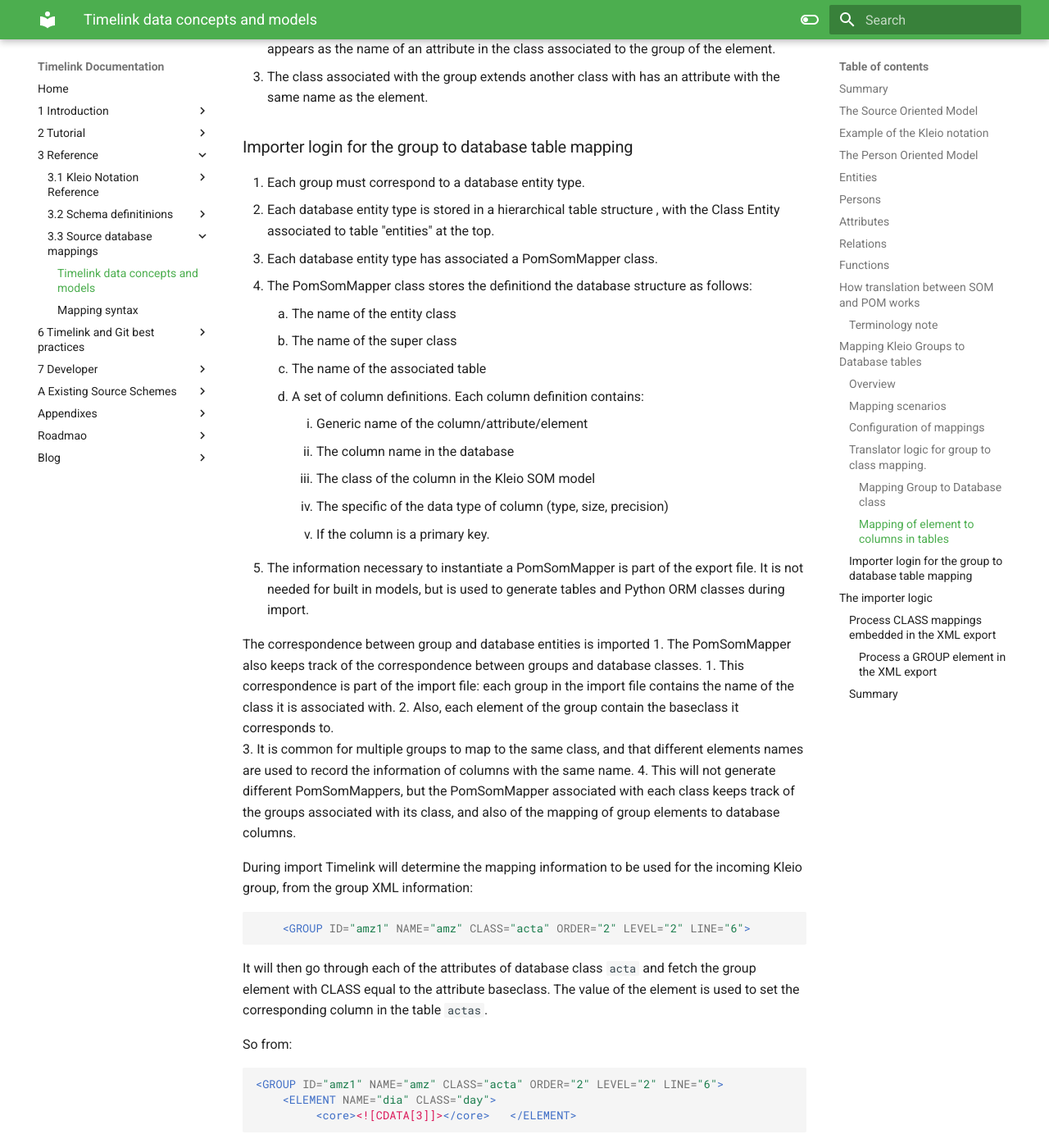
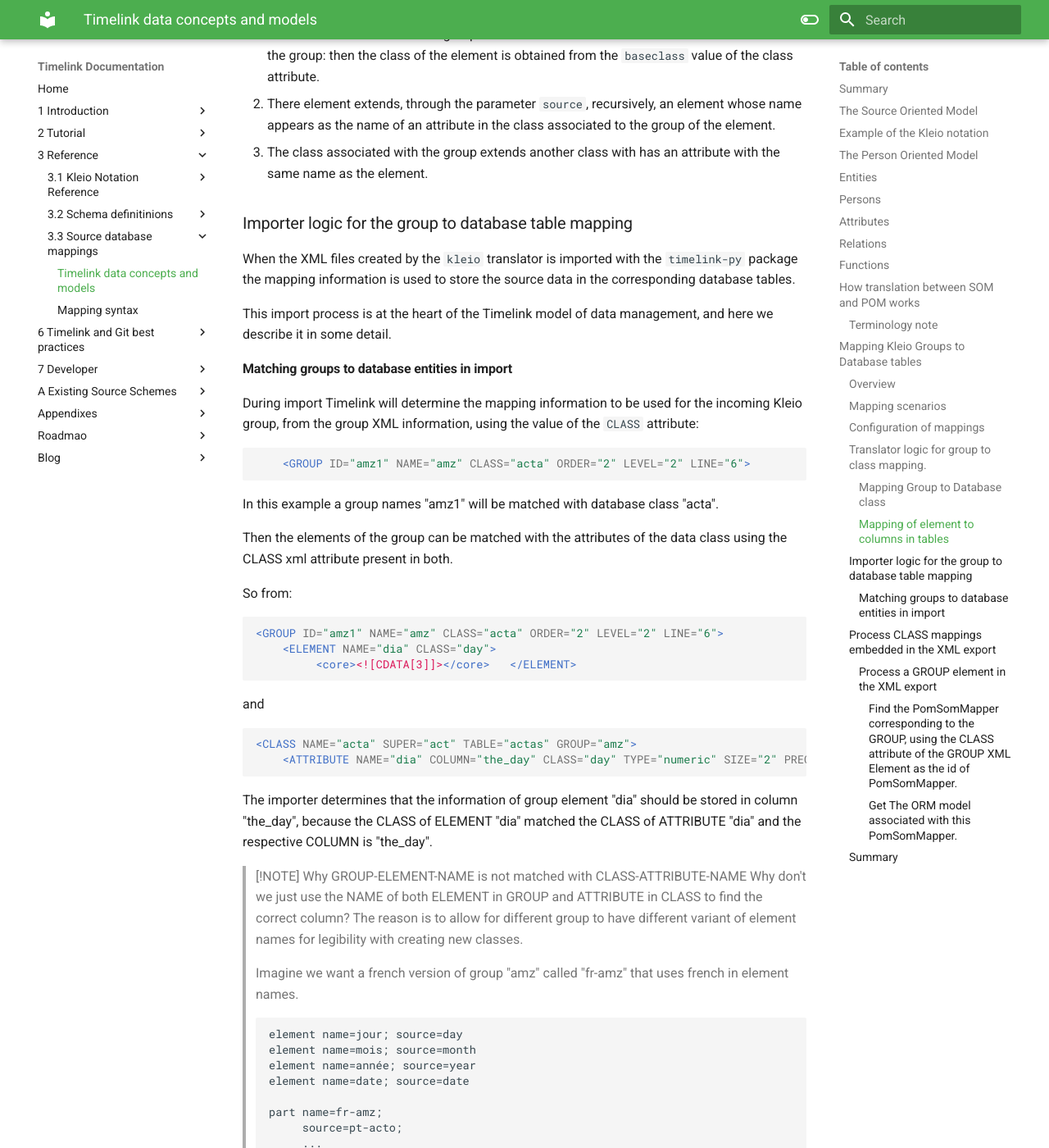
Before and after one commit to time-link/timelink-docs, an MkDocs documentation site: the page built from docs/3_Reference/3.3_Source_database_mappings/How Source-Database mappings work.md, in a window 1280 px wide and 1400 px high, scrolled down 11891 px. Shown: the whole window at 82% size. Built offline with MkDocs 1.6.1 and Material for MkDocs 9.7.7, drawn with Linux system fonts in a browser that asks for light colours; some of the changed text lies outside the part shown.

Commit message:
vault backup: 2025-04-01 09:23:01

````diff
--- a/docs/3_Reference/3.3_Source_database_mappings/How Source-Database mappings work.md
+++ b/docs/3_Reference/3.3_Source_database_mappings/How Source-Database mappings work.md
@@ -405,6 +405,8 @@
 	obs column obs baseclass obs coltype varchar colsize 16654 colprecision 0 pkey 0 .
 ```
 
+Thee mapping allows for the usage of a Kleio group with a evocative
+name "amz" while using a more generic name `acta`.
 
 The attributes names in Portuguese (dia,mes,ano) are mapped to standard
 classes (day,month,year) and conform column names
@@ -485,11 +487,11 @@
 The determination of the database class `a_class` associated with a group `a_group` is based on the following reasoning:
 
 1. In the mappings configuration there is a clause `mapping a_agroup to class a_class`
-2. if not there is a clause `mapping s_agroup to class a_class`  and `s_group` can be found in the `source` parameter of `a_group`, recursively.  In other words `a_group` descends from `s_group` .
+2. if not, there is a clause `mapping s_agroup to class a_class`  and `s_group` can be found in the `source` parameter of `a_group`, recursively.  In other words `a_group` descends from `s_group` .
 
 
 > [!NOTE] Mapping of Group to Class depends on local mappings and structure files
-> Since it is possible that different Kleio files are processed with specific structure files associated, and in the future also different mappings file, and since several Kleio files can feed a single database, it is possible that groups with the same name will map diferently to database tables.
+> Since it is possible that different Kleio files are processed with specific structure files associated, and in the future also different mappings file, and since several Kleio files can feed a single database, it is possible that groups with the same name will map diferently to database tables in a single database.
 
 #### Mapping of element to columns in tables
 
@@ -500,47 +502,25 @@
 3. The class associated with the group extends another class with has an attribute with the same name as the element.
 
 
-### Importer login for the group to database table mapping
+### Importer logic for the group to database table mapping
 
-1. Each group must correspond to a database entity type.
-2. Each database entity type is stored in a hierarchical table structure , with the Class Entity associated to table "entities" at the top.
-3. Each database entity type has associated a PomSomMapper class.
-4. The PomSomMapper class stores the definitiond the database structure as follows:
-	1. The name of the entity class
-	2. The name of the super class
-	3. The name of the associated table
-	4. A set of column definitions. Each column definition contains:
-		1. Generic name of the column/attribute/element
-		2. The column name in the database
-		3. The class of the column in the Kleio SOM model
-		4. The specific of the data type of column (type, size, precision)
-		5. If the column is a primary key.
-5. The information necessary to instantiate a PomSomMapper is part of the export file. It is not needed for built in models, but is used to generate tables and Python ORM classes during import.
+When the XML files created by the `kleio` translator is imported with the `timelink-py` package the mapping information is used to store the source data in the corresponding database tables.
 
-The correspondence between group and database entities is imported
-1. The PomSomMapper also keeps track of the correspondence between groups and database classes.
-	1. This correspondence is part of the import file: each group in the import file contains the name of the  class it is associated with.
-	2. Also, each element of the group contain the baseclass it corresponds to.
-	3. It is common for multiple groups to map to the same class, and that different elements names are used to record the information of columns with the same name.
-	4. This will not generate different PomSomMappers, but the PomSomMapper associated with each class keeps track of the groups associated with its class, and also of the mapping of group elements to database columns.
+This import process is at the heart of the Timelink model of data management, and here we describe it in some detail.
 
-
+#### Matching groups to database entities in import
 
 During import Timelink will determine the mapping information to be used
-for the incoming Kleio group, from the group XML information:
-
+for the incoming Kleio group, from the group XML information, using the value of the `CLASS` attribute:
 ```xml
     <GROUP ID="amz1" NAME="amz" CLASS="acta" ORDER="2" LEVEL="2" LINE="6">
 ```
 
+In this example a group names "amz1" will be matched with database class "acta".
 
-It will then go through each of the attributes of database class `acta`
-and fetch the group element with CLASS equal to the attribute baseclass. The
-value of the element is used to set the corresponding column in the table
-`actas`.
+Then the elements of the group can be matched with the attributes of the data class using the CLASS xml attribute present in both.
 
 So from:
-
 
 ```xml
 <GROUP ID="amz1" NAME="amz" CLASS="acta" ORDER="2" LEVEL="2" LINE="6">
@@ -555,16 +535,31 @@
 	<ATTRIBUTE NAME="dia" COLUMN="the_day" CLASS="day" TYPE="numeric" SIZE="2" PRECISION="0" PKEY="0" ></ATTRIBUTE>
 ```
 
-The importer determines that the information of group element "dia" should be stored in column "the_day"
+The importer determines that the information of group element "dia" should be stored in column "the_day", because the CLASS of ELEMENT "dia"  matched the CLASS of ATTRIBUTE "dia" and the respective COLUMN is "the_day".
 
-Note that the mapping allows for the usage of a Kleio group with a evocative
-name "amz" while using a more generic table name `actas`.
 
-## The importer logic
+> [!NOTE] Why GROUP-ELEMENT-NAME is not matched with CLASS-ATTRIBUTE-NAME
+> Why don't we just use the NAME of both ELEMENT in GROUP and ATTRIBUTE in CLASS to find the correct column?
+> The reason is to allow for different group to have different variant of element names for legibility with creating new classes.
+>
+> Imagine we want a french version of group "amz" called "fr-amz" that uses french in element names.
+```
+element name=jour; source=day
+element name=mois; source=month
+element name=année; source=year
+element name=date; source=date
 
-When the XML files created by the `kleio` translator is imported with the `timelink-py` package the mapping information is used to store the source data in the corresponding database columns.
+part name=fr-amz;
+     source=pt-acto;
+     ...
+     position=id,jour,mois,année,fol;
+     ...
+```
 
-This import process is at the heart of the Timelink model of data management, and here we describe it in some detail.
+And in mappings add:
+```
+mapping 'fr-amz' to class acta.
+```
 
 ### Process CLASS mappings embedded in the XML export
 
@@ -590,15 +585,32 @@
 
 When a GROUP element is encountered in the XML import file the following logic is executed:
 
-1. Find the PomSomMapper corresponding to the GROUP, using the CLASS attribute of the GROUP XML Element as the id of PomSomMapper.
+##### Find the PomSomMapper corresponding to the GROUP, using the CLASS attribute of the GROUP XML Element as the id of PomSomMapper.
 
-	 <GROUP ID="amz1" NAME="amz" CLASS=**"acta"** ORDER="2" LEVEL="2" LINE="6">
+```xml
+<GROUP ID="amz1" NAME="amz" CLASS=**"acta"** ORDER="2" LEVEL="2" LINE="6">
+```
 
-this is done with ```pom_class=PomSomMapper.get_pom_class_from_group(group,...)```python
+this is done with
 
-2. Get The ORM model associated with this PomSomMapper. This ORM class must exist at this point. it is either a builtin model in `timelink.models.api` or it was created dynamically from a database class definition such as above by the method PomSomMapper.ensure_mapping().
+```python
+pom_class=PomSomMapper.get_pom_class_from_group(group,...)
+```
 
-```orm_model = pom_class.orm_class```
+##### Get The ORM model associated with this PomSomMapper.
+
+```python
+
+orm_model = pom_class.orm_class
+```
+
+
+The ORM class must exist at this point. it is either a builtin model in `timelink.models.api` or it was created dynamically from a database class definition such as above by the method
+
+```python
+PomSomMapper.ensure_mapping().
+```
+
 
 3. Get the name of the columns mapped to the attributes of the ORM model. The list of columns mapped to the ORM attributes is obtained by `sqlalchemy.inspect(orm_model_class).columns`
 4. For each column associated to the ORM model, get the corresponding entry in the CLASS attributes, using `PomSomMaper.column_to_class_attribute(column_name,...)`
@@ -611,7 +623,7 @@
 ### Summary
 
 
-1. KleioHandler  -> PomSomMapper.storeGroup(a_group)
+1. KleioHandler.newGroup.a_group -> PomSomMapper.storeGroup(a_group)
 2. PomSomMapper -> pom_class = PomSomMapper.get_pom_class_from_group(a_group, session)
 3. orm_mapper = pom_class.orm_class
-4. orm_mapper
+4. orm_mapper ...
````
